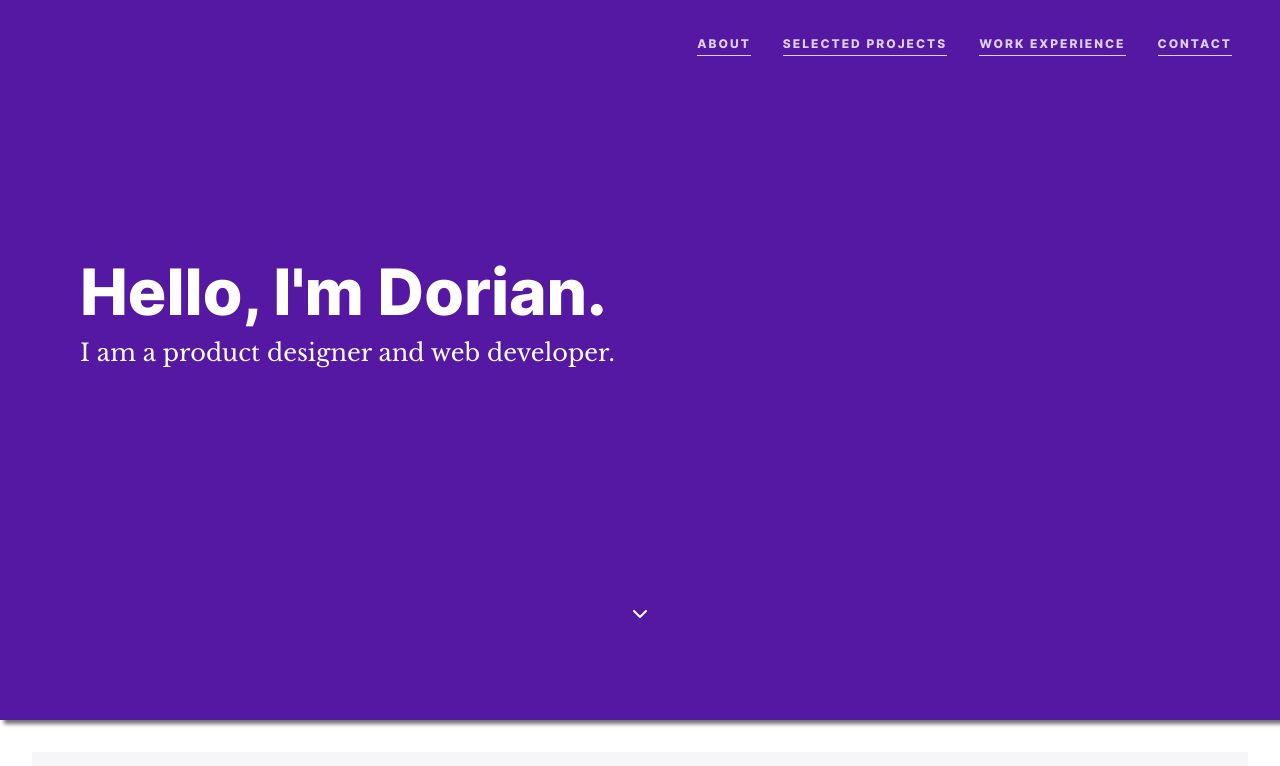
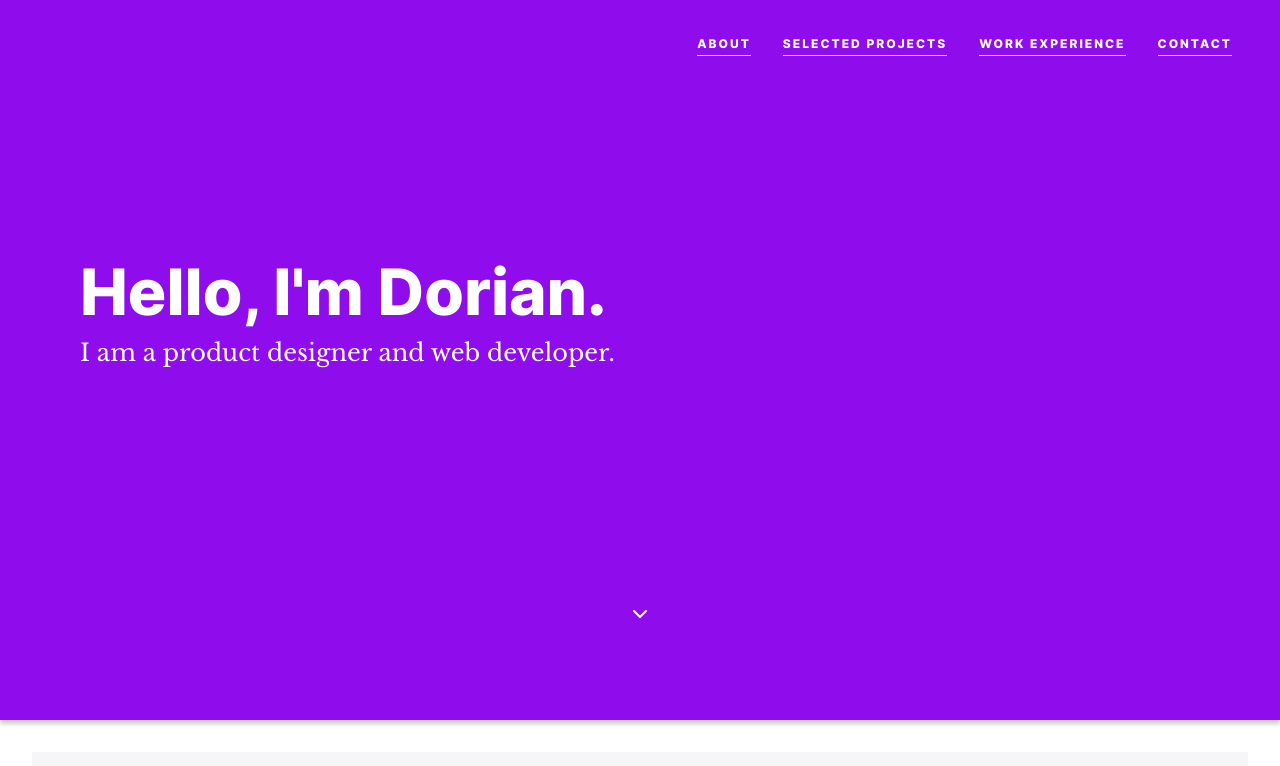
Before and after one commit to dorianwolf/personal-site, a Jekyll site: the page built from index.md, in a window 1280 px wide and 900 px high. Shown: the top 766 px of the window. Built offline with Jekyll 4.4.1, drawn with Linux system fonts in a browser that asks for light colours; nearby versions of some CDN libraries; some web fonts are replaced.

Commit message:
fix mobile navigation

```diff
--- a/_layouts/home.html
+++ b/_layouts/home.html
@@ -4,18 +4,19 @@
 <section class="stickynav section section--with-menu">
   <div class="contents contents--header">
     <header>
+      {% include logo.html %}
       {% include navbar.html %}
     </header>
   </div>
 </section>
-<section class="section section--title" style="background: #5518A3;">
+<section class="section section--title" style="background: #8f0ced;">
   <main class="contents contents--main">
     <h1 class="title fadein hidden">Hello, I'm Dorian.</h1>
     <h3 class="subtitle fadein hidden fade1">I am a product designer and web developer.</h3>
   </main>
   <a href="#About" id="scrollDown" class="fadein hidden fade2"><img src="{{'/assets/images/chevron-down.svg' | relative_url}}" alt="scroll down"></a>
 </section>
-<section class="sticky--bg" style="background: #5518A3;"><br></section>
+<section class="sticky--bg" style="background: #8f0ced;"><br></section>
 
 <section id="About" class="section section--content section--img-two-col">
   <main class="content content--main">
@@ -39,12 +40,12 @@
   </footer>
 </section>
 
-<section id="Projects" class="section section--title" style="background: #1C7BB0;">
+<section id="Projects" class="section section--title" style="background: #ee3124;">
   <main class="contents contents--main">
     <h2 class="title">Selected Projects</h2>
   </main>
 </section>
-<section class="sticky--bg" style="background: #1C7BB0;"><br></section>
+<section class="sticky--bg" style="background: #ee3124;"><br></section>
 
 <section class="section section--content section--text-img">
   <main class="content content--main">
@@ -90,12 +91,12 @@
   </footer>
 </section>
 
-<section id="Experience" class="section section--title" style="background: #B01217;">
+<section id="Experience" class="section section--title" style="background: #fb6330;">
   <main class="contents contents--main">
     <h2 class="title">Work Experience</h2>
   </main>
 </section>
-<section class="sticky--bg" style="background: #B01217;"><br></section>
+<section class="sticky--bg" style="background: #fb6330;"><br></section>
 
 <section class="section section--content section--three-col-text">
   <main class="content content--main">
@@ -165,12 +166,12 @@
   </footer>
 </section>
 
-<section id="Contact" class="section section--title" style="background: #AD12B0;">
+<section id="Contact" class="section section--title" style="background: #0c83ed;">
   <main class="contents contents--main">
     <h2 class="title">Contact</h2>
   </main>
 </section>
-<section class="sticky--bg" style="background: #AD12B0;"><br></section>
+<section class="sticky--bg" style="background: #0c83ed;"><br></section>
 
 <section class="section section--content section--text-img">
   <main class="content content--main">
--- a/_sass/custom/custom.scss
+++ b/_sass/custom/custom.scss
@@ -65,6 +65,20 @@ a {
 // HERO
 //
 
+.contents--header {
+  order: 1;
+  flex-basis: 10rem;
+
+  // header {
+  //   display: flex;
+  //   justify-content: space-between;
+  //
+  //   h2 {
+  //     font: 800 1.5rem $family-primary;
+  //   }
+  // }
+}
+
 section.stickynav {
   position: fixed;
   z-index: 10;
@@ -77,6 +91,16 @@ section.stickynav {
 
   nav.menu.menu--main ul {
     justify-content: flex-end;
+
+    a {
+      overflow: hidden;
+      height: 40px;
+      transition: opacity 1.5s, height 0.5s;
+
+      &.hidden {
+        height: 0;
+      }
+    }
 
     .button {
       background: none;
@@ -104,10 +128,8 @@ section.stickynav {
       }
     }
 
-
-
     li.menu-item {
-      color: rgba(255,255,255,0.8);
+      color: $white;
       font: 800 0.75rem $family-primary;
       margin: 0 1rem;
       padding: 0.25rem 0;
@@ -118,7 +140,6 @@ section.stickynav {
       transition: padding 0.3s, margin 0.3s, color 0.3s, border 0.3s;
 
       &:hover {
-        color: $white;
         border-bottom: 2px solid $white;
         padding-left: 1rem;
         padding-right: 1rem;
@@ -139,7 +160,7 @@ section.sticky--bg {
   top: 0;
   z-index: 12;
   height: 5.5rem;
-  box-shadow: 0.25rem 0.25rem 0.25rem $grey;
+  box-shadow: 0rem 0.25rem 0.25rem rgba(0,0,0,0.2);
   transition: opacity 0.5s, height 0.6s;
 
   @include for-tablet-portrait-down {
@@ -175,11 +196,6 @@ section.sticky--bg {
     @include for-desktop-down {
       font-size: 1rem;
     }
-  }
-
-  .contents--header {
-    order: 1;
-    flex-basis: 10rem;
   }
 
   .contents--main {
@@ -478,7 +494,7 @@ section.sticky--bg {
       &:focus {
         outline: none;
         border-left-color: $blue;
-        box-shadow: 0.25rem 0.25rem 0.25rem $grey;
+        box-shadow: 0rem 0.25rem 0.25rem rgba(0,0,0,0.4);
       }
 
       &:not([value=""]):not(:focus):invalid {
@@ -520,11 +536,11 @@ section.sticky--bg {
       &:not(:disabled) {
         &:hover, &:focus {
           outline: none;
-          box-shadow: 0.25rem 0.25rem 0.25rem $grey;
+          box-shadow: 0rem 0.25rem 0.25rem rgba(0,0,0,0.4);
         }
 
         &:active {
-          box-shadow: 0.125rem 0.125rem 0.125rem $grey;
+          box-shadow: 05rem 0.125rem 0.125rem rgba(0,0,0,0.4);
         }
       }
     }
@@ -555,7 +571,7 @@ section.sticky--bg {
   text-align: center;
   justify-content: flex-end;
   transition: color 0.4s;
-  box-shadow: 0.25rem 0.25rem 0.25rem $grey;
+  box-shadow: 0rem 0.25rem 0.25rem rgba(0,0,0,0.4);
 
   @include for-tablet-portrait-down {
     margin: 1rem;
@@ -581,7 +597,7 @@ section.sticky--bg {
         transition: color 0.3s;
 
         &:hover {
-          color: rgba(255,255,255,1);
+          color: $white;
         }
       }
     }
--- a/_sass/custom/setup.scss
+++ b/_sass/custom/setup.scss
@@ -67,7 +67,7 @@ $grey-dark: #262729;
 $grey: #717171;
 $grey-lighter: #F6F6F8;
 
-$purple: #5518A3;
-$red: #B01217;
-$blue: #1C7BB0;
+$purple: #8f0ced;
+$red: #ee3124;
+$blue: #0c83ed;
 $pink: #AD12B0;
```
Also changed, not shown: _includes/logo.html (added).
